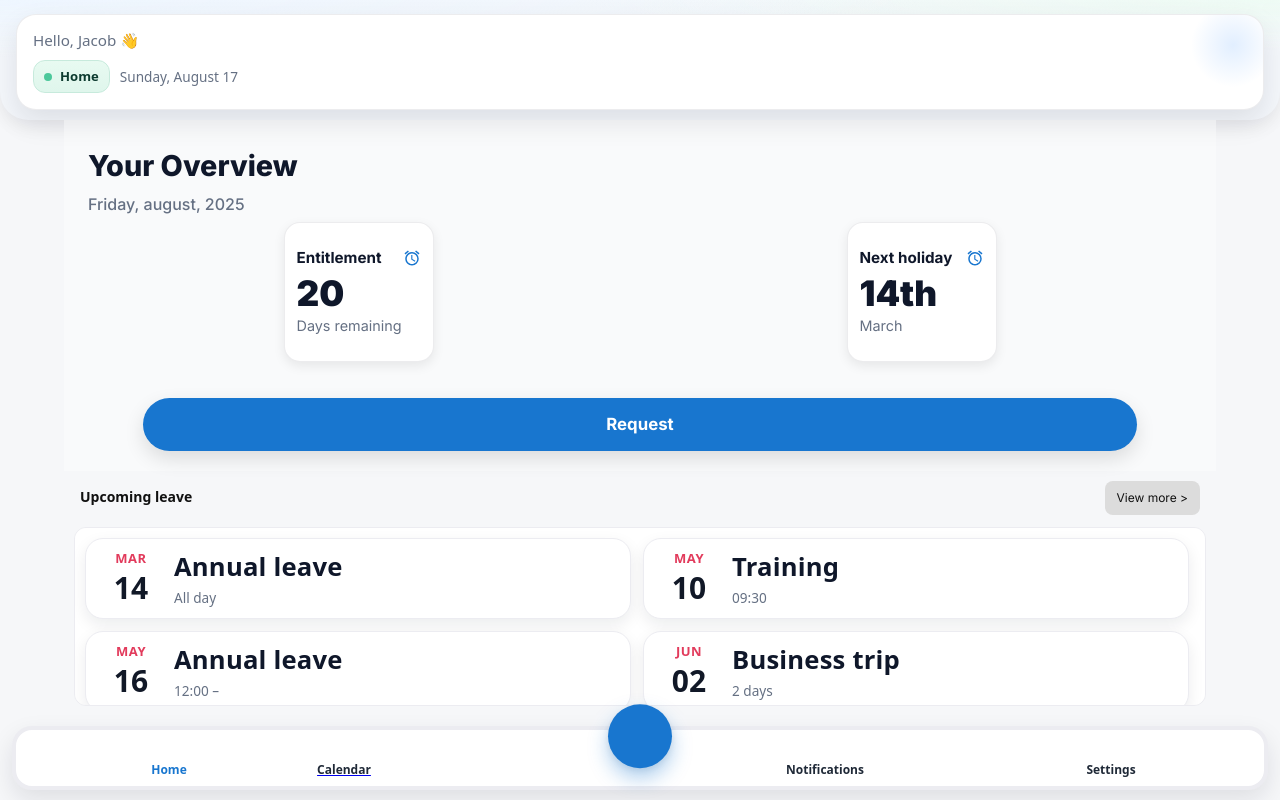
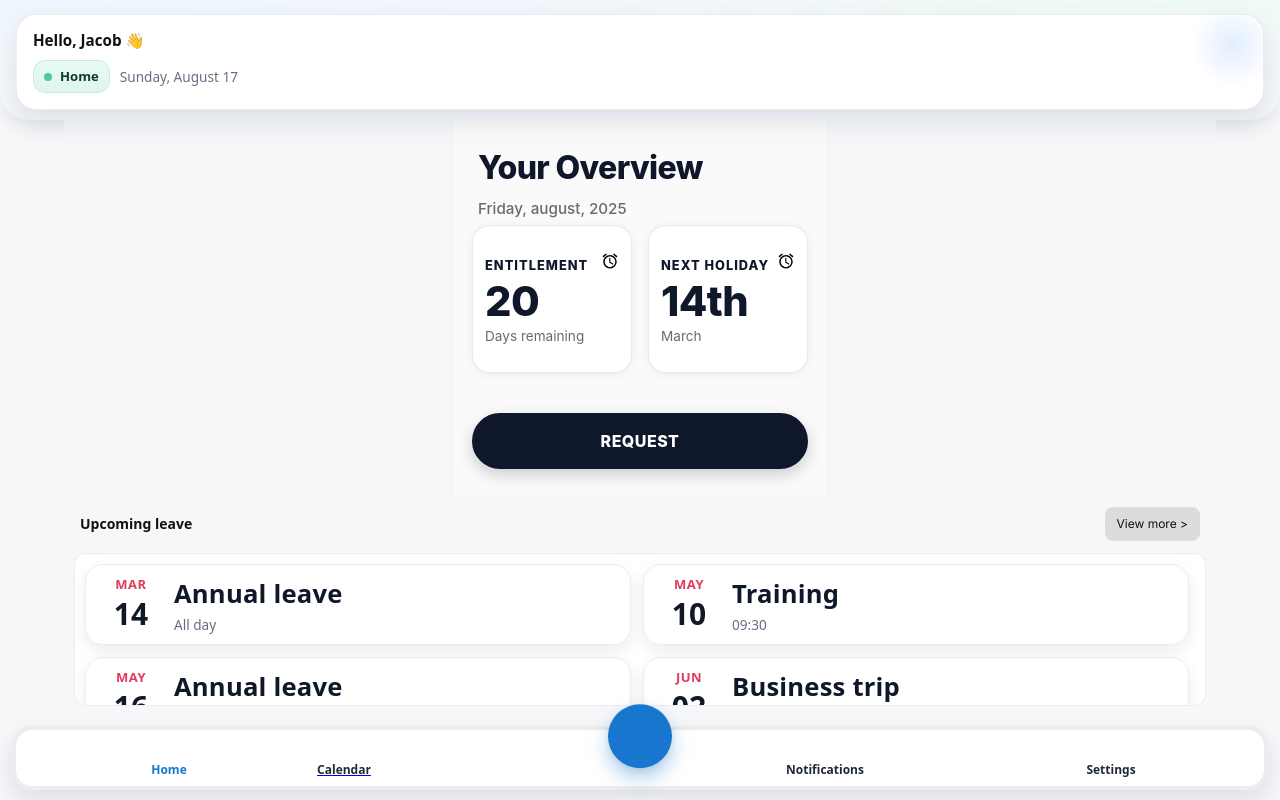
Before and after one commit to myhzyy/annual-leave-booker, a Next.js app: page / in a window 1280 px wide. Built offline with nearby package versions, Linux system fonts and the light colour scheme; some icons are missing.

Commit message:
finalised home page styling options

```diff
--- a/src/app/features/Header.tsx
+++ b/src/app/features/Header.tsx
@@ -1,22 +1,24 @@
-import "../styles/Header.css";
+"use client";
+import "../styles/Header2.css";
 
-export default function Header() {
+export default function Header2() {
   const today = new Date();
-  const formattedDate = today.toLocaleDateString("en-GB", {
-    weekday: "long",
-    day: "numeric",
-    month: "long",
-    year: "numeric",
-  });
+  const day = today.getDate();
+  const weekday = today.toLocaleDateString("en-GB", { weekday: "long" });
+  const month = today.toLocaleDateString("en-GB", { month: "long" });
 
   return (
-    <header className="header-wrapper">
-      <div className="header-card">
-        <div className="header-top">
-          <div className="date-and-welcome">
-            <span className="header-date">{formattedDate}</span>
-            <h1 className="header-welcome">Welcome back!</h1>
-          </div>
+    <header className="med-header">
+      <div className="med-card">
+        <p className="hello">
+          Hello, <strong>Jacob</strong> 👋
+        </p>
+
+        <div className="meta-row">
+          <span className="pill success">Home</span>
+          <span className="meta">
+            {weekday}, {month} {day}
+          </span>
         </div>
       </div>
     </header>
--- a/src/app/features/Header2.tsx
+++ /dev/null
@@ -1,29 +0,0 @@
-"use client";
-import "../styles/Header2.css";
-
-export default function Header2() {
-  const today = new Date();
-  const day = today.getDate();
-  const weekday = today.toLocaleDateString("en-GB", { weekday: "long" });
-  const month = today.toLocaleDateString("en-GB", { month: "long" });
-
-  return (
-    <header className="med-header">
-      {/* top bar */}
-
-      {/* card */}
-      <div className="med-card">
-        <p className="hello">
-          Hello, <strong>Jacob</strong> 👋
-        </p>
-
-        <div className="meta-row">
-          <span className="pill success">Home</span>
-          <span className="meta">
-            {weekday}, {month} {day}
-          </span>
-        </div>
-      </div>
-    </header>
-  );
-}
--- a/src/app/page.tsx
+++ b/src/app/page.tsx
@@ -1,13 +1,11 @@
-// import Header from "./features/Header";
 import MainBody from "./features/MainBody";
 import BottomToolbar from "./features/BottomToolBar";
-import Header2 from "./features/Header2";
+import Header from "./features/Header";
 
 export default function Home() {
   return (
     <div className="app">
-      {/* <Header /> */}
-      <Header2 />
+      <Header />
       <MainBody />
       <BottomToolbar />
     </div>
--- a/src/app/styles/BodyOverView.css
+++ b/src/app/styles/BodyOverView.css
@@ -1,122 +1,147 @@
-/* ===== White + Green Theme ===== */
 :root {
-  --bg-0: #f9fafb; /* very light background */
-  --ink: #111827; /* dark text */
-  --muted: #6b7280; /* gray text */
-  --card: #ffffff; /* card white */
-  --ring: rgba(0, 0, 0, 0.05);
-  --shadow-sm: 0 4px 12px rgba(0, 0, 0, 0.08);
-  --shadow-md: 0 8px 20px rgba(0, 0, 0, 0.12);
-  --accent: #1876cf; /* soft green */
-  --accent-light: #dcfce7; /* pale green background */
+  --bg-0: #fafafa;
+  --ink: #0f0f0f;
+  --ink-muted: #6b6b6b;
+  --card: #ffffff;
+  --stroke: rgba(0, 0, 0, 0.08);
+  --shadow-sm: 0 2px 8px rgba(0, 0, 0, 0.06);
+  --shadow-md: 0 8px 24px rgba(0, 0, 0, 0.12);
+  --accent: black;
+  --accent-ink: #0a0a0a;
 }
 
-/* page section background */
 .main-wrapper {
   background: var(--bg-0);
   display: flex;
   flex-direction: column;
-  gap: 36px;
-  padding: 12px;
+  gap: 40px;
+  padding: 20px 16px;
+  max-width: 480px;
+  margin: 0 auto;
+  font-family: "Inter Tight", -apple-system, BlinkMacSystemFont, "SF Pro Text",
+    system-ui, Arial, sans-serif;
+  color: var(--ink);
 }
 
-/* heading area */
 .overview-box {
-  margin-top: 6px;
-  padding: 6px 12px;
+  padding: 4px 8px;
 }
 .overview-box h1 {
-  font-size: 1.8rem;
+  font-size: 2rem;
   font-weight: 800;
+  letter-spacing: -0.02em;
   color: var(--ink);
 }
 .overview-box h2 {
-  font-size: 1rem;
+  margin-top: 6px;
+  font-size: 0.95rem;
   font-weight: 500;
-  color: var(--muted);
-  margin-top: 4px;
+  color: var(--ink-muted);
 }
 
-/* entitlement cards */
 .entitlement-boxes {
   display: flex;
-  justify-content: space-around;
-  gap: 14px;
-  padding: 0 8px;
+  gap: 16px;
+  justify-content: space-between;
+  padding: 0 2px;
 }
 
 .entitlement-box {
-  height: 140px;
-  width: 150px;
-  border-radius: 16px;
-  border: 1px solid var(--ring);
+  height: 148px;
+  width: 160px;
+  border-radius: 18px;
   background: var(--card);
+  border: 1px solid var(--stroke);
   box-shadow: var(--shadow-sm);
-  padding: 12px;
+  padding: 14px 12px;
   display: flex;
   flex-direction: column;
   justify-content: center;
-  color: var(--ink);
-  transition: transform 0.15s ease, box-shadow 0.15s ease;
+  transition: transform 0.18s ease, box-shadow 0.18s ease,
+    border-color 0.18s ease;
 }
 .entitlement-box:hover {
   transform: translateY(-2px);
   box-shadow: var(--shadow-md);
+  border-color: rgba(0, 0, 0, 0.12);
 }
 
 .entitlement-header {
   display: flex;
   justify-content: space-between;
-  align-items: center;
+  align-items: baseline;
   margin-bottom: 6px;
 }
-
 .entitlement-box h2 {
-  font-size: 0.95rem;
-  font-weight: 700;
+  font-size: 0.8rem;
+  font-weight: 800;
+  letter-spacing: 0.08em;
+  text-transform: uppercase;
   color: var(--ink);
 }
-
 .icon {
   font-size: 18px;
   color: var(--accent);
 }
 
 .entitlement-box span {
-  display: flex;
-  font-size: 2.2rem;
-  font-weight: 900;
+  font-size: 2.6rem;
+  line-height: 1;
+  font-weight: 800;
+  letter-spacing: -0.015em;
   color: var(--ink);
-  line-height: 1;
+}
+.entitlement-box p {
+  margin-top: 4px;
+  font-size: 0.85rem;
+  color: var(--ink-muted);
 }
 
-.entitlement-box p {
-  font-size: 0.9rem;
-  color: var(--muted);
-  margin-top: 4px;
-}
-
-/* request button */
 .request-box-btn-wrapper {
   display: flex;
   justify-content: center;
-  padding: 0 12px 8px;
+  padding: 0 2px 8px;
+}
+.request-btn {
+  width: 100%;
+  max-width: 440px;
+  padding: 14px 18px;
+  border: 2px solid var(--ink);
+  border-radius: 999px;
+  background: var(--ink);
+  color: #fff;
+  font-weight: 800;
+  font-size: 1rem;
+  letter-spacing: 0.03em;
+  text-transform: uppercase;
+  cursor: pointer;
+  box-shadow: 0 6px 16px rgba(0, 0, 0, 0.18);
+  transition: transform 0.15s ease, box-shadow 0.15s ease, background 0.15s ease,
+    color 0.15s ease, border-color 0.15s ease;
+  position: relative;
+  overflow: hidden;
 }
 
-.request-btn {
-  width: 90%;
-  padding: 14px 20px;
-  border-radius: 999px;
-  border: none;
-  cursor: pointer;
-  color: #fff;
-  background: var(--accent);
-  box-shadow: var(--shadow-md);
-  font-weight: 700;
-  font-size: 1.05rem;
-  transition: background 0.15s ease, transform 0.15s ease;
+.request-btn:hover {
+  transform: translateY(-1px);
+  box-shadow: 0 10px 24px rgba(0, 0, 0, 0.22);
 }
-.request-btn:hover {
-  background: #16a34a; /* darker green */
-  transform: translateY(-1px);
+
+.request-btn:focus-visible {
+  outline: none;
+  box-shadow: 0 0 0 3px rgba(199, 255, 0, 0.55), 0 8px 24px rgba(0, 0, 0, 0.22);
 }
+
+.request-btn:active {
+  transform: translateY(0);
+}
+
+@media (max-width: 360px) {
+  .entitlement-boxes {
+    gap: 12px;
+  }
+  .entitlement-box {
+    width: 150px;
+    height: 142px;
+  }
+}
--- a/src/app/styles/Header2.css
+++ b/src/app/styles/Header2.css
@@ -16,7 +16,6 @@
   --shadow: 0 12px 28px rgba(15, 23, 42, 0.1);
 }
 
-/* container with soft wavy backdrop */
 .med-header {
   padding: 14px 16px 10px;
   background: radial-gradient(
@@ -33,7 +32,6 @@
     sans-serif;
 }
 
-/* top bar */
 .med-topbar {
   display: flex;
   align-items: center;
@@ -119,8 +117,8 @@
 }
 
 .hello {
-  color: var(--muted);
   font-size: 0.95rem;
+  font-weight: 700;
   margin-bottom: 4px;
 }
 .title {
```
